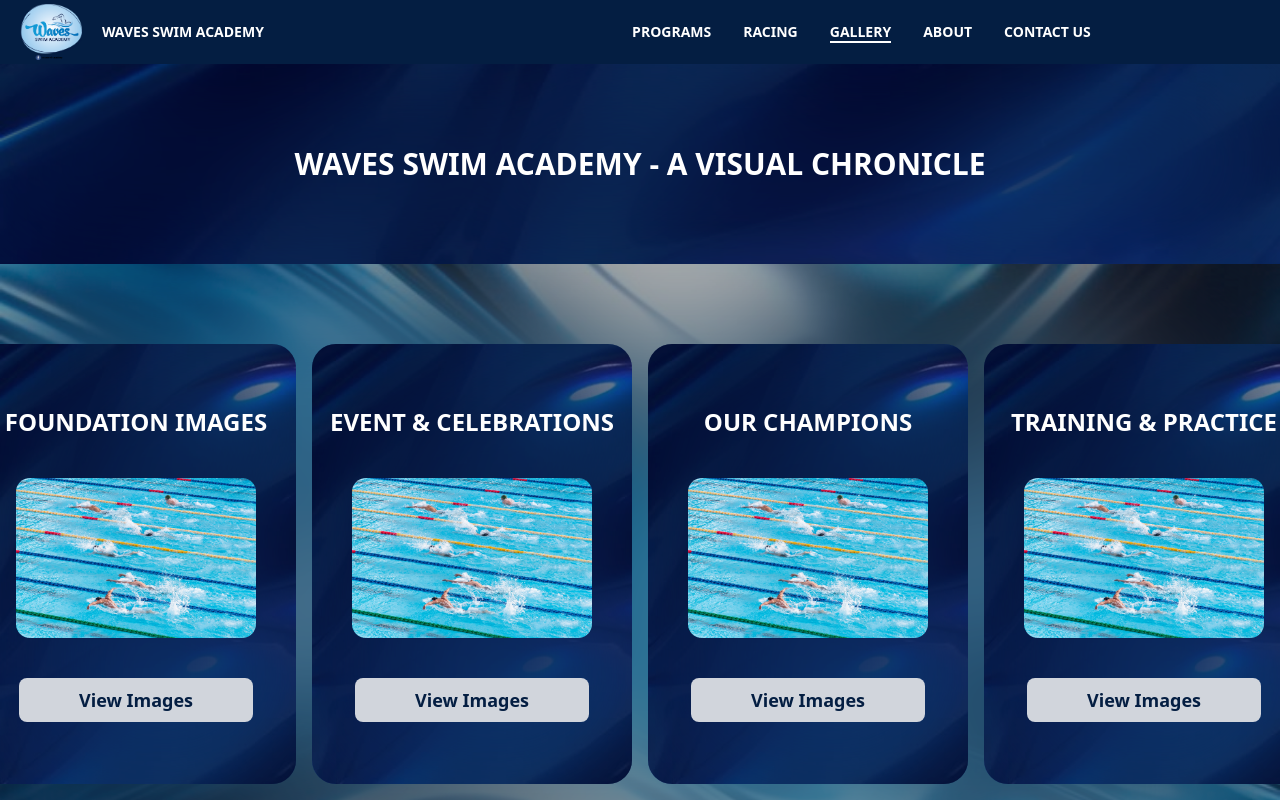
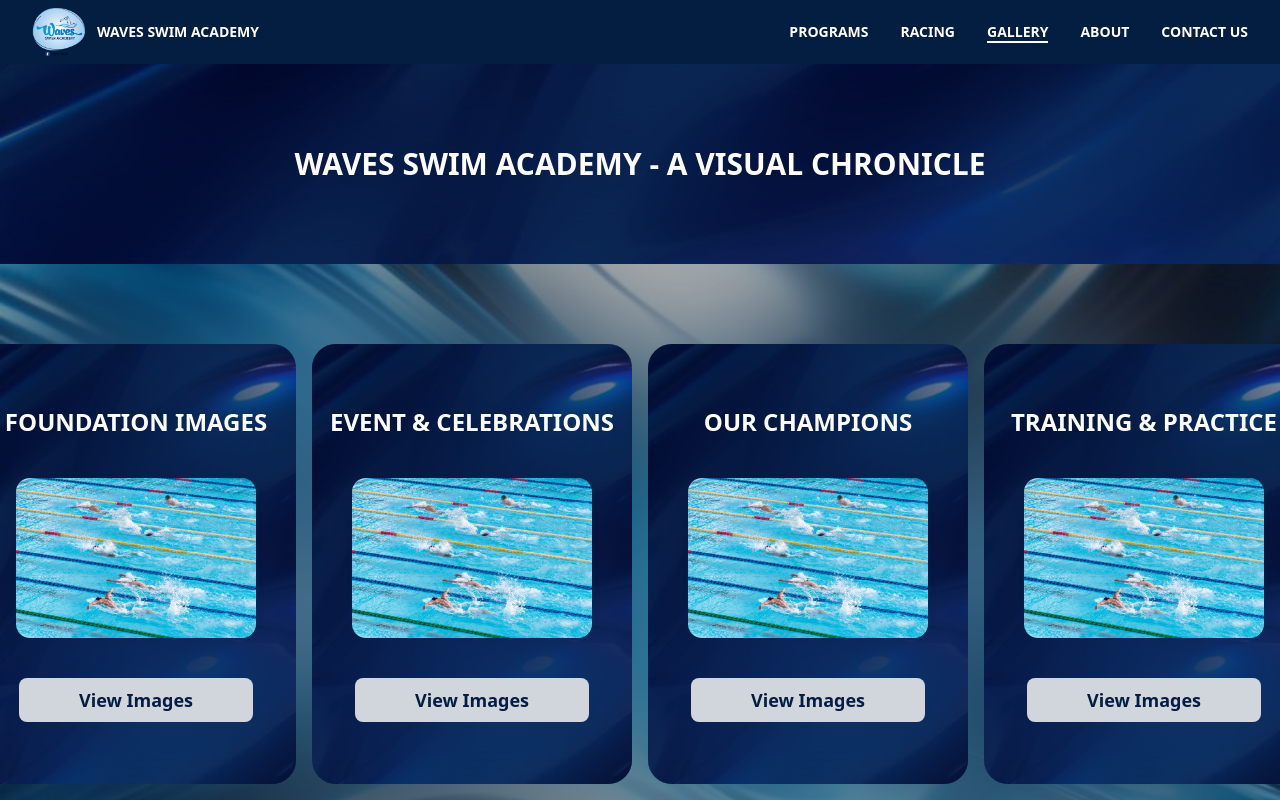
Before and after one commit to SiddharthAnbumani/Waves-2.0, a React (Vite) app: page /gallery in a window 1280 px wide. Shown: the top 800 px of the page. Built offline with nearby package versions, Linux system fonts and the light colour scheme.

Commit message:
Added The responsive navbar and the Contact us section is completely responsive

```diff
--- a/src/components/NewNavbar.jsx
+++ b/src/components/NewNavbar.jsx
@@ -1,90 +1,189 @@
+import { useState } from "react";
 import { NavLink } from "react-router-dom";
+import { Menu, X } from "lucide-react"; // You can replace with any icon library
 
-export default function NewNavbar(){
-    return (
+export default function NewNavbar() {
+  const [isOpen, setIsOpen] = useState(false);
+
+  const navItems = [
+    { name: "PROGRAMS", path: "/swimming-courses" },
+    { name: "RACING", path: "/competitive-swimming" },
+    { name: "GALLERY", path: "/gallery" },
+    { name: "ABOUT", path: "/about-us" },
+    { name: "CONTACT US", path: "/contact-us" },
+  ];
+
+  return (
+    <>
+      {/* Navbar */}
+      <div className="sticky top-0 z-[9999] bg-[#041E42] h-16 flex items-center px-4 md:px-8 justify-between">
+        {/* Left: Logo */}
+        <div className="flex items-center space-x-3">
+          <img src="/logo.PNG" alt="Logo" className="h-12" />
+          <NavLink to="/" className="text-white font-extrabold text-sm">
+            WAVES SWIM ACADEMY
+          </NavLink>
+        </div>
+
+        {/* Right: Nav links for md and up */}
+        <ul className="hidden md:flex space-x-8 text-white text-sm font-bold">
+          {navItems.map(({ name, path }) => (
+            <li key={path}>
+              <NavLink
+                to={path}
+                className={({ isActive }) =>
+                  isActive
+                    ? "border-b-2 border-white"
+                    : "hover:border-b-2 border-white"
+                }
+              >
+                {name}
+              </NavLink>
+            </li>
+          ))}
+        </ul>
+
+        {/* Hamburger button for mobile */}
+        <button
+          className="text-white md:hidden"
+          onClick={() => setIsOpen(true)}
+        >
+          <Menu size={28} />
+        </button>
+      </div>
+
+      {/* Overlay (when mobile menu is open) */}
+      {isOpen && (
+        <div
+          className="fixed inset-0 bg-black/50 z-[999]"
+          onClick={() => setIsOpen(false)}
+        ></div>
+      )}
+
+      {/* Mobile menu */}
+      <div
+        className={`fixed top-0 left-0 h-screen w-64 bg-gray-100 text-[#041E42] z-[1000] p-4 transform transition-transform duration-300 ease-in-out ${
+          isOpen ? "translate-x-0" : "-translate-x-full"
+        }`}
+      >
+        {/* Close button */}
+        <div className="flex justify-end">
+          <button onClick={() => setIsOpen(false)} className="text-white">
+            <X size={24} />
+          </button>
+        </div>
+
+        {/* Mobile nav links */}
+        <nav className="mt-8 space-y-6 text-sm font-bold">
+          {navItems.map(({ name, path }) => (
+            <NavLink
+              key={path}
+              to={path}
+              onClick={() => setIsOpen(false)}
+              className={({ isActive }) =>
+                isActive
+                  ? "block border-b-2 border-[#041E42] md:border-white "
+                  : "block hover:border-b-2 border-white"
+              }
+            >
+              {name}
+            </NavLink>
+          ))}
+        </nav>
+      </div>
+    </>
+  );
+}
 
 
-        // <div className="sticky top-0 z-[9999] bg-[url('contact.jpg')] bg-black/30 backdrop-blur-3xl bg-cover bg-center h-16 flex items-center">
-        <div className="sticky top-0 z-[9999] bg-[#041E42] bg-cover bg-center backdrop-blur-3xl h-16 flex items-center">
-            <div className="w-4/12 flex justify-start items-center">
-            <img src="/logo.PNG" alt="" className="h-14 ml-5"/>
-                <NavLink to='/'><p className=" text-white font-extrabold text-sm mx-5">WAVES SWIM ACADEMY</p></NavLink>
-            </div>
 
-            <div className="w-1/12"></div>
-            {/* <ul className=" w-6/12 font-bold text-lg flex justify-center space-x-8  text-white mx-5 font-[caudex]">  */}
-            <ul className=" w-9/12 font-bold text-sm flex justify-center space-x-8  text-white mx-5 ">
+// import { NavLink } from "react-router-dom";
 
-                <li className="transition-all duration-200 hover:border-b-2 border-white">
-                    <NavLink
-                    to='/swimming-courses'
-                    className={({ isActive }) => isActive ? "border-b-2 border-white" : "text-white"}>
-                        PROGRAMS
-                    </NavLink>
-                </li>
+// export default function NewNavbar(){
+//     return (
 
-                {/* <li>
-                 <div className="relative group">
-                    <NavLink
-                        to="/swimming-courses"
-                        className="text-white px-4 py-2 hover:bg-yellow-600 rounded-md"
-                    >
-                        Swimming Programs
-                    </NavLink>
 
-                    <div className="absolute hidden group-hover:flex flex-col bg-white text-black mt-2 rounded-md shadow-lg z-10 min-w-[200px]">
-                        <NavLink to="/services/swimming" className="px-4 py-2 hover:bg-gray-100">
-                        Swimming Classes
-                        </NavLink>
-                        <NavLink to="/services/coaching" className="px-4 py-2 hover:bg-gray-100">
-                        Personal Coaching
-                        </NavLink>
-                        <NavLink to="/services/events" className="px-4 py-2 hover:bg-gray-100">
-                        Event Hosting
-                        </NavLink>
-                        <NavLink to="/services/events" className="px-4 py-2 hover:bg-gray-100">
-                        Event Hosting
-                        </NavLink>
-                        <NavLink to="/services/events" className="px-4 py-2 hover:bg-gray-100">
-                        Event Hosting
-                        </NavLink>
-                    </div>
-                    </div>
-                </li> */}
+//         // <div className="sticky top-0 z-[9999] bg-[url('contact.jpg')] bg-black/30 backdrop-blur-3xl bg-cover bg-center h-16 flex items-center">
+//         <div className="sticky top-0 z-[9999] bg-[#041E42] bg-cover bg-center backdrop-blur-3xl h-16 flex items-center">
+//             <div className="w-4/12 flex justify-start items-center">
+//             <img src="/logo.PNG" alt="" className="h-14 ml-5"/>
+//                 <NavLink to='/'><p className=" text-white font-extrabold text-sm mx-5">WAVES SWIM ACADEMY</p></NavLink>
+//             </div>
 
-                <li className="transition-all duration-200 hover:border-b-2 border-white">
-                    <NavLink
-                    to='/competitive-swimming'
-                    className={({ isActive }) => isActive ? "border-b-2 border-white" : "text-white"}>
-                    RACING </NavLink>
-                </li>
-                {/* <li className="transition-all duration-200 hover:border-b-2 border-white">
-                    <NavLink
-                    to='/aquaclub'
-                    className={({ isActive }) => isActive ? "border-b-2 border-white" : "text-white"}>
-                    AQUACLUB </NavLink>
-                </li> */}
-                <li className="transition-all duration-200 hover:border-b-2 border-white">
-                    <NavLink
-                    to='/gallery'
-                    className={({ isActive }) => isActive ? "border-b-2 border-white" : "text-white"}>
-                    GALLERY</NavLink>
-                </li>
-                <li className="transition-all duration-200 hover:border-b-2 border-white">
-                    <NavLink
-                     to='/about-us'
-                    className={({ isActive }) => isActive ? "border-b-2 border-white" : "text-white"}>
-                     ABOUT</NavLink>
-                </li>
-                <li className="transition-all duration-200 hover:border-b-2 border-white">
-                    <NavLink
-                    to='contact-us'
-                    className={({ isActive }) => isActive ? "border-b-2 border-white" : "text-white"}>
-                        CONTACT US
-                    </NavLink>
-                </li>
+//             <div className="w-1/12"></div>
+//             {/* <ul className=" w-6/12 font-bold text-lg flex justify-center space-x-8  text-white mx-5 font-[caudex]">  */}
+//             <ul className=" w-9/12 font-bold text-sm flex justify-center space-x-8  text-white mx-5 ">
 
-            </ul>
-        </div>
-    )
-}
+//                 <li className="transition-all duration-200 hover:border-b-2 border-white">
+//                     <NavLink
+//                     to='/swimming-courses'
+//                     className={({ isActive }) => isActive ? "border-b-2 border-white" : "text-white"}>
+//                         PROGRAMS
+//                     </NavLink>
+//                 </li>
+
+//                 {/* <li>
+//                  <div className="relative group">
+//                     <NavLink
+//                         to="/swimming-courses"
+//                         className="text-white px-4 py-2 hover:bg-yellow-600 rounded-md"
+//                     >
+//                         Swimming Programs
+//                     </NavLink>
+
+//                     <div className="absolute hidden group-hover:flex flex-col bg-white text-black mt-2 rounded-md shadow-lg z-10 min-w-[200px]">
+//                         <NavLink to="/services/swimming" className="px-4 py-2 hover:bg-gray-100">
+//                         Swimming Classes
+//                         </NavLink>
+//                         <NavLink to="/services/coaching" className="px-4 py-2 hover:bg-gray-100">
+//                         Personal Coaching
+//                         </NavLink>
+//                         <NavLink to="/services/events" className="px-4 py-2 hover:bg-gray-100">
+//                         Event Hosting
+//                         </NavLink>
+//                         <NavLink to="/services/events" className="px-4 py-2 hover:bg-gray-100">
+//                         Event Hosting
+//                         </NavLink>
+//                         <NavLink to="/services/events" className="px-4 py-2 hover:bg-gray-100">
+//                         Event Hosting
+//                         </NavLink>
+//                     </div>
+//                     </div>
+//                 </li> */}
+
+//                 <li className="transition-all duration-200 hover:border-b-2 border-white">
+//                     <NavLink
+//                     to='/competitive-swimming'
+//                     className={({ isActive }) => isActive ? "border-b-2 border-white" : "text-white"}>
+//                     RACING </NavLink>
+//                 </li>
+//                 {/* <li className="transition-all duration-200 hover:border-b-2 border-white">
+//                     <NavLink
+//                     to='/aquaclub'
+//                     className={({ isActive }) => isActive ? "border-b-2 border-white" : "text-white"}>
+//                     AQUACLUB </NavLink>
+//                 </li> */}
+//                 <li className="transition-all duration-200 hover:border-b-2 border-white">
+//                     <NavLink
+//                     to='/gallery'
+//                     className={({ isActive }) => isActive ? "border-b-2 border-white" : "text-white"}>
+//                     GALLERY</NavLink>
+//                 </li>
+//                 <li className="transition-all duration-200 hover:border-b-2 border-white">
+//                     <NavLink
+//                      to='/about-us'
+//                     className={({ isActive }) => isActive ? "border-b-2 border-white" : "text-white"}>
+//                      ABOUT</NavLink>
+//                 </li>
+//                 <li className="transition-all duration-200 hover:border-b-2 border-white">
+//                     <NavLink
+//                     to='contact-us'
+//                     className={({ isActive }) => isActive ? "border-b-2 border-white" : "text-white"}>
+//                         CONTACT US
+//                     </NavLink>
+//                 </li>
+
+//             </ul>
+//         </div>
+//     )
+// }
--- a/src/components/PageBannerPlusText.jsx
+++ b/src/components/PageBannerPlusText.jsx
@@ -1,4 +1,4 @@
-export default function PageBannerPlusText({text,img,imgClass,bannerHeight = 'h-50', bg='bg-black/40', textSize='text-3xl'}) {
+export default function PageBannerPlusText({text,img,imgClass,bannerHeight = 'h-40 md:h-50', bg='bg-black/40', textSize='text-2xl md:text-3xl'}) {
     return (
       <div className="relative w-full">
         <img src={`/${img}`} className={`w-full object-cover ${imgClass} ${bannerHeight} `}/>
```
Also changed, not shown: src/pages/ContactUs.jsx (+16 -104 lines).
